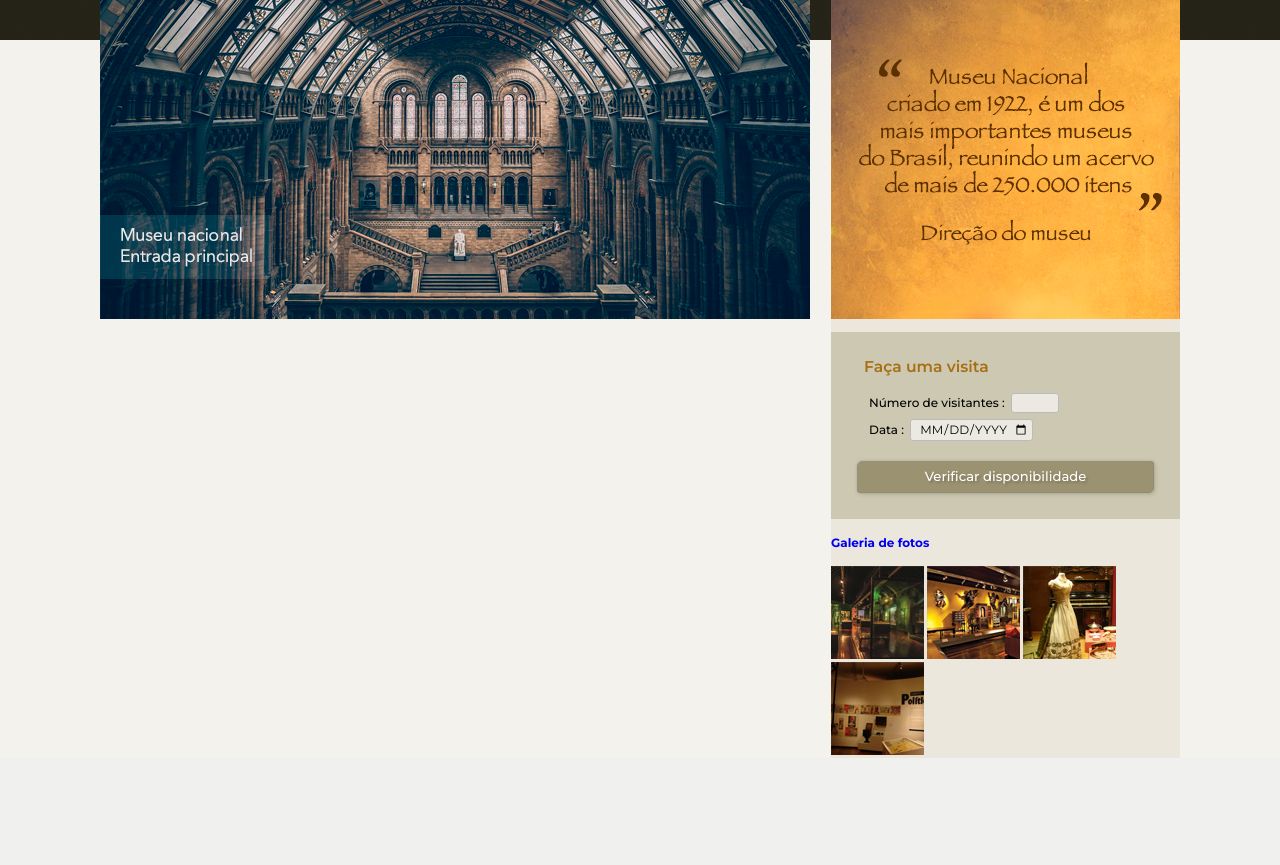
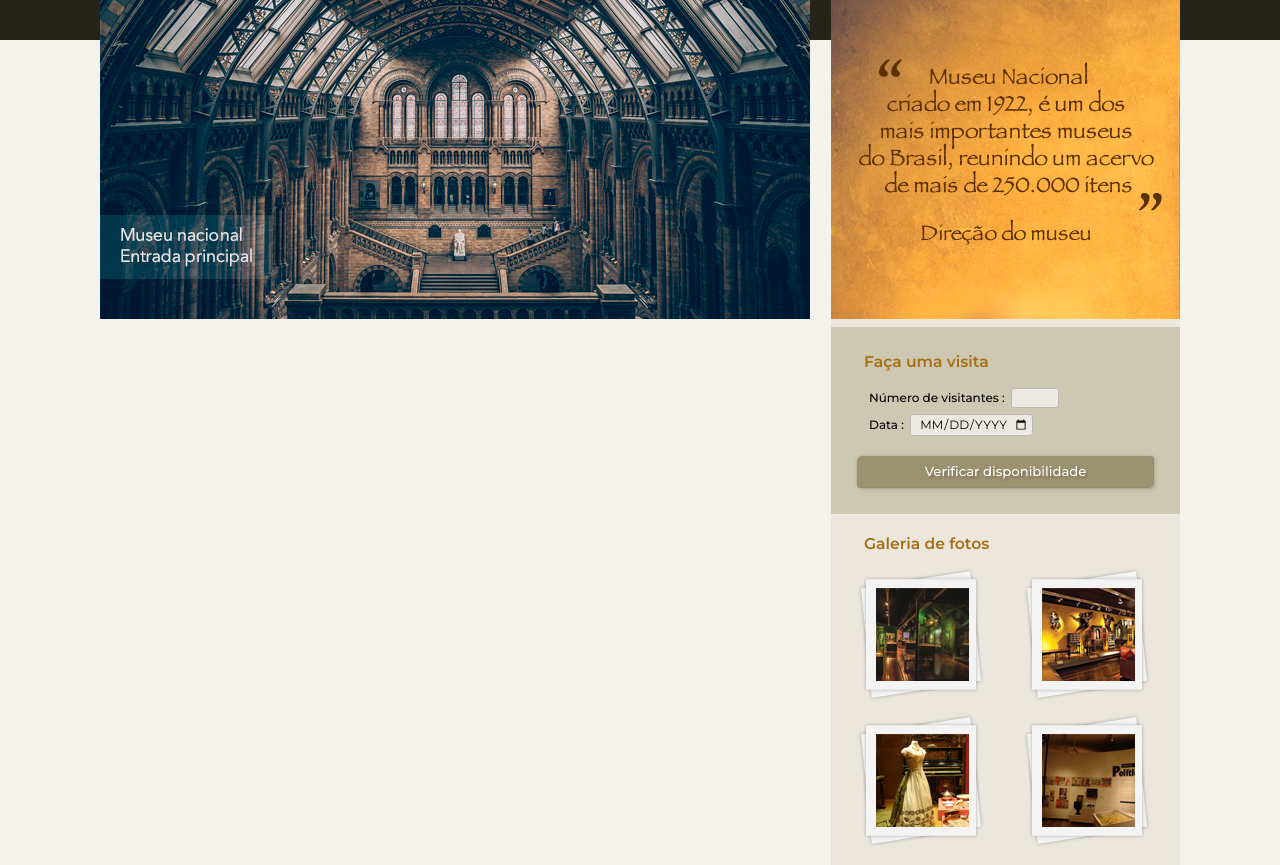
Before and after one commit to danigvg/Projetos_Curso_Web, a PHP site: page / in a window 1280 px wide. Shown: the part 118-983 px from the top of the page. Before the commit the page ends 876 px from the top, so only its background shows below. Run offline with PHP 8.4, Linux system fonts and the light colour scheme.

Commit message:
:lipstick: style: configura aparencia da galeria

```diff
--- a/projeto6_MuseuNacional/css/style.css
+++ b/projeto6_MuseuNacional/css/style.css
@@ -62,15 +62,18 @@ aside{
     flex-basis: 349px;
     background: #ebe7dd;
 }
+
 section#visitas {
     background: #cdc8b1;
     padding: 10px 27px 27px 27px;
-    margin-top: 10px;
+    margin-top: 5px;
 }
-#visitas h4{
+#visitas h4, #section-galeria h4 a{
     color: #A86E13;
     font-size: 1.3em;
     font-weight: 600;
+}
+#visitas h4{
     padding-left: 6px;
     margin: 15px 0px 10px 0px;
 }
@@ -83,7 +86,6 @@ fieldset{
 #visitas fieldset label {
     font-weight: 500;
 }
-
 #data , #qtd {
     background: #ece9e2;
     padding: 2px 3px 2px 3px;
@@ -111,3 +113,28 @@ fieldset{
                 1px -1px 1px 0px rgba(102, 95, 73, 0.50),
                 1px 1px 4px 1px rgba(102, 95, 73, 0.30);
 }
+
+#section-galeria{
+    padding: 10px 27px;
+}
+#section-galeria h4 {
+    padding-left: 6px;
+    margin: 10px 0;
+}
+#section-galeria h4 a:hover{
+    text-decoration: underline;
+}
+.galeria{
+    display: flex;
+    flex-wrap: wrap;
+    justify-content: space-between;
+    margin: 0;
+}
+.galeria-imagem{
+    background: url(../imagens/fundo-foto.png) no-repeat;
+    padding: 15px;
+    margin: 5px 0;
+}
+a.galeria-imagem img{
+   margin: 5px 3px;
+}
```
